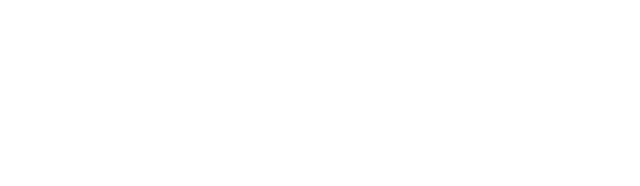
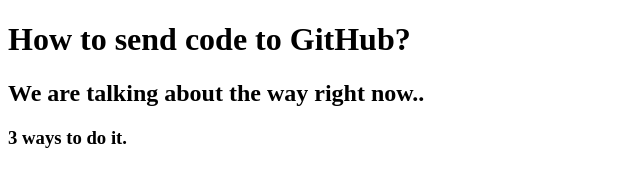
Before and after one commit to Faria-113/my-second-repo, a plain HTML site: page index.html in a window 1280 px wide. Shown: the whole page, without its empty margins (0-640 px from the left). Drawn offline with Linux system fonts and the light colour scheme.

Commit message:
added header

```diff
--- a/index.html
+++ b/index.html
@@ -7,6 +7,8 @@
     <title>My Second Git Repo</title>
 </head>
 <body>
-
+    <h1>How to send code to GitHub?</h1>
+    <h2>We are talking about the way right now..</h2>
+    <h3>3 ways to do it.</h3>
 </body>
 </html>
```
